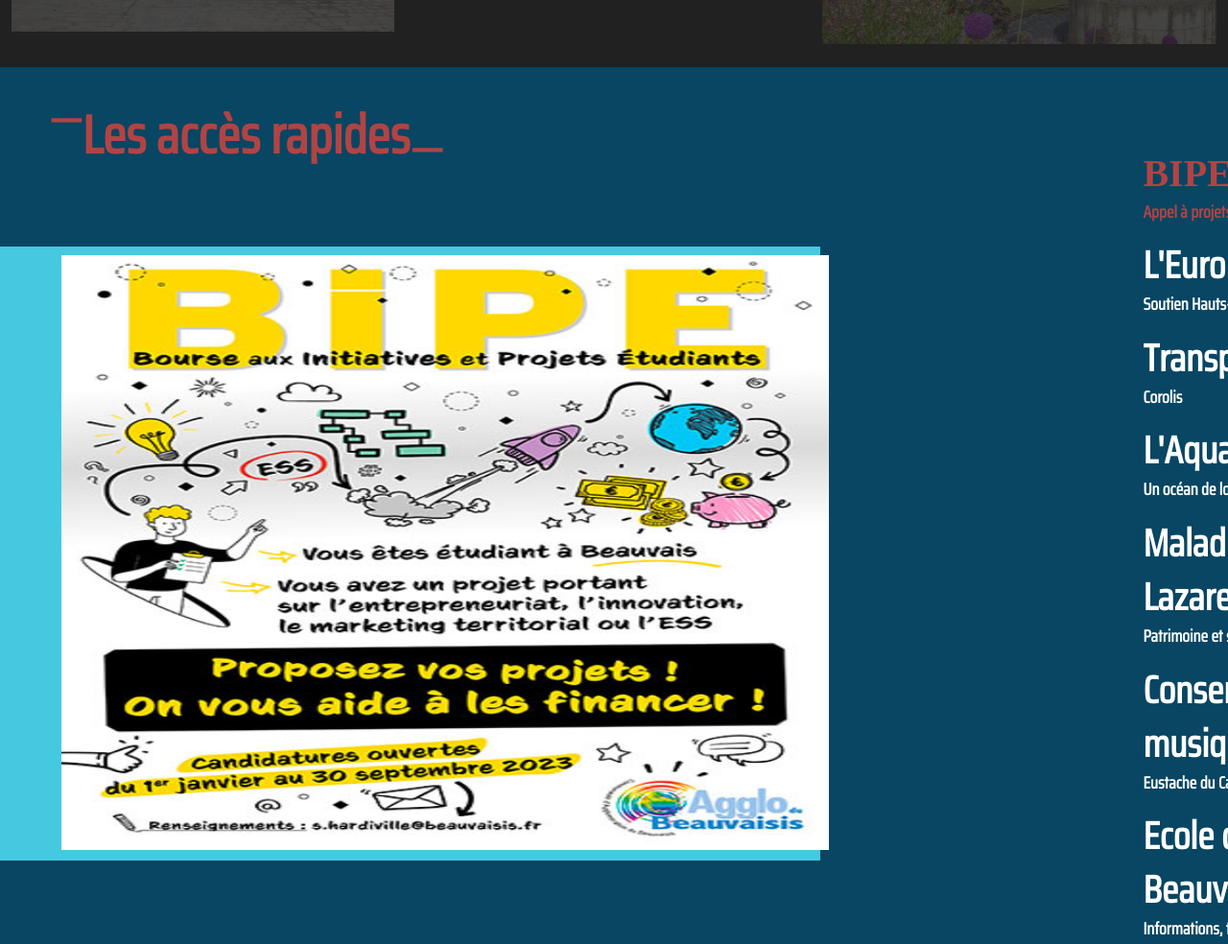
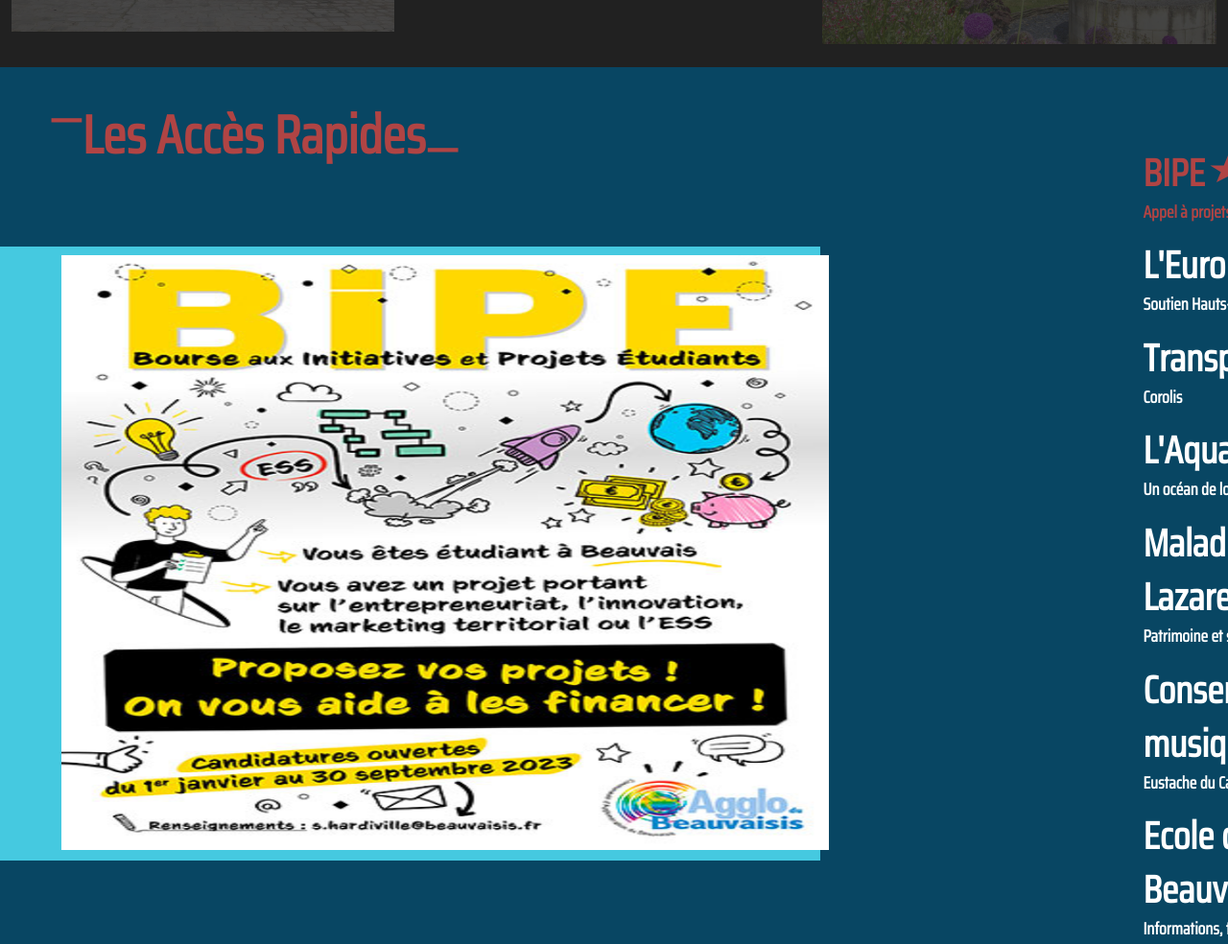
Before and after one commit to Exkyaz/SAE-S3, a plain HTML site: page Accueil.html in a window 1280 px wide. Shown: the part 898-1882 px from the top of the page at 96% size. Drawn offline with Linux system fonts and the light colour scheme; files whose address does not match are found by name.

Commit message:
Police réglée

```diff
--- a/Accueil.html
+++ b/Accueil.html
@@ -260,7 +260,7 @@
 
   <div class="MyAccess">
     <div class="divtest">
-      <h1 class="MyH1AccesRapides"><sup>&mdash;</sup>Les accès rapides<sub>&mdash;</sub></h1>
+      <h1 class="MyH1AccesRapides"><sup>&mdash;</sup>Les Accès Rapides<sub>&mdash;</sub></h1>
     </div>
     <div class="MyCarouselAccess">
       <div class="MySlidesAccess">
@@ -530,7 +530,7 @@
   <!-- Début de l'Agenda -->
 
   <div id="myAgenda">
-    <h1 id="myAgendaTitle"><sup>&mdash;</sup> L'agenda <sub>&mdash;</sub></h1>
+    <h1 id="myAgendaTitle"><sup>&mdash;</sup> L'Agenda <sub>&mdash;</sub></h1>
     <div id="myAgendaContainer">
       <img id="myAgendaBgImage" src="Images/Architecture_Patrimoine_Agenda.jpg" alt="Image de fond" />
       <div id="myAgendaOverlayText">
--- a/Style/Acces.css
+++ b/Style/Acces.css
@@ -91,7 +91,7 @@
 .MyCarouselAccess .MyDivNavLinks .MyNavListLinks .nav-linkAcc .MyH1Access:hover {
 	color: #B04444;
 	font-size: 2.5rem;
-	font-family: 'Saria Condensed';
+	font-family: 'Saira Condensed';
 	font-weight: bold;
 	line-height: 1.4;
 	text-decoration: none;
@@ -116,7 +116,7 @@
 	color: #B04444;
 	pointer-events: none;
 	font-size: 2.5rem;
-	font-family: 'Saria Condensed';
+	font-family: 'Saira Condensed';
 	font-weight: bold;
 	line-height: 1.4;
 	text-decoration: none;
```
